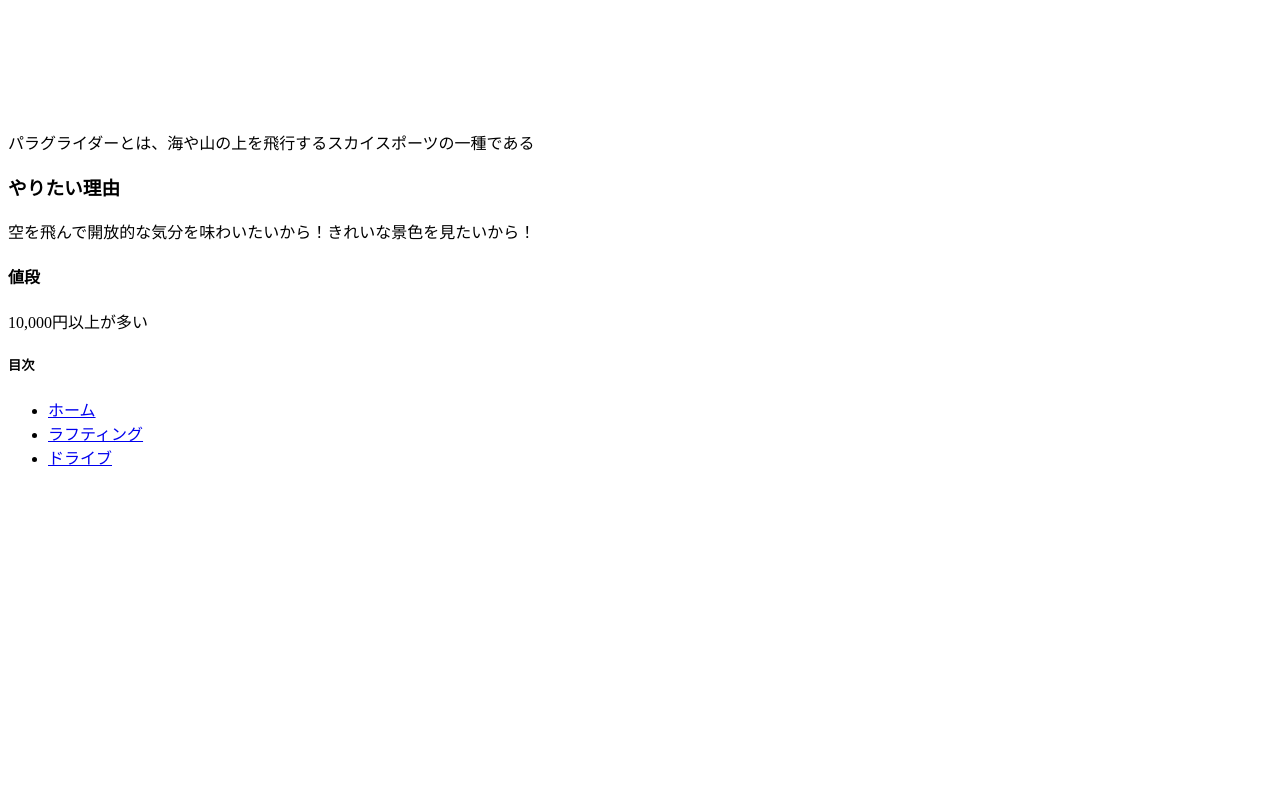
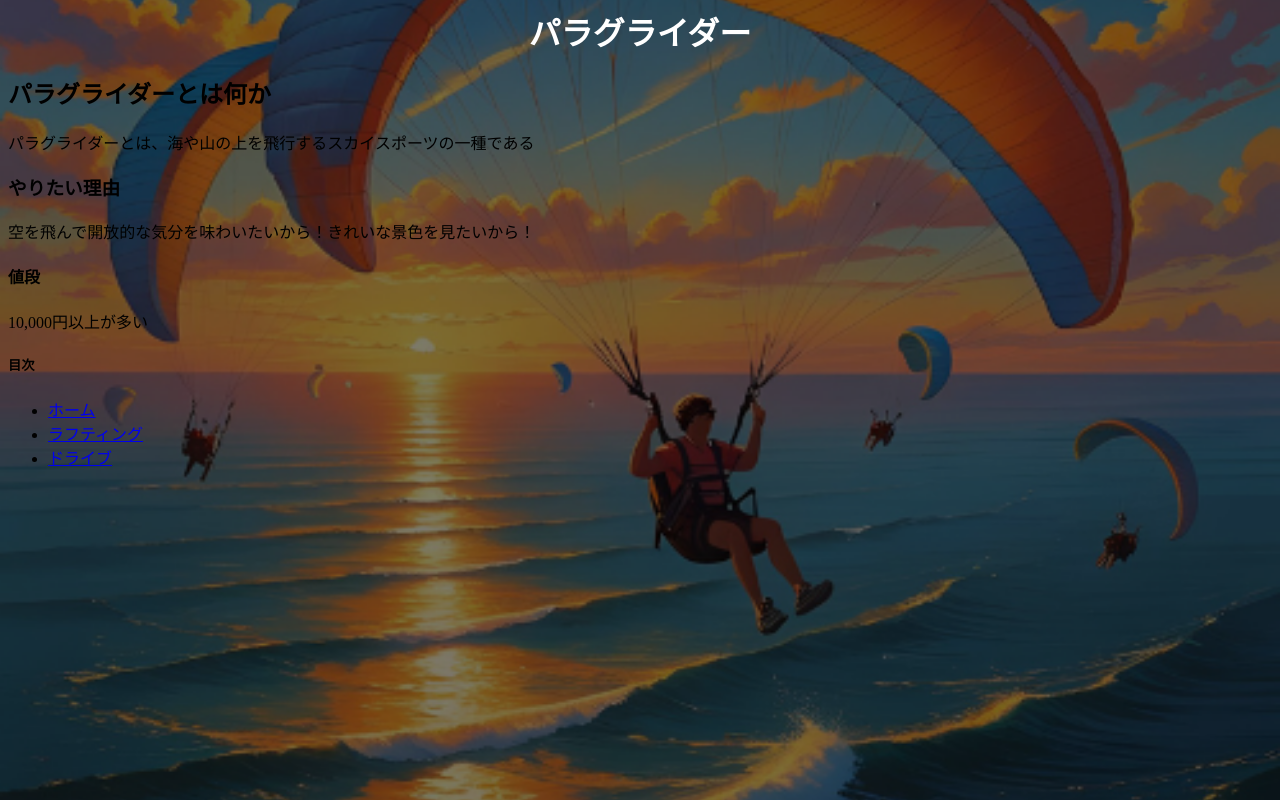
Before and after one commit to s1f10250118/team-project, a plain HTML site: page index1.html in a window 1280 px wide. Drawn offline with Linux system fonts and the light colour scheme.

Commit message:
画像を入れられた

```diff
--- a/css/index1.css
+++ b/css/index1.css
@@ -1,5 +1,5 @@
 body {
-  background-image: url('./画像/パラグライダー２.png');
+  background-image: url('../画像/パラグライダー２.png');
   background-size: cover;
   background-position: center;
   background-repeat: no-repeat;
@@ -10,11 +10,3 @@ h1 {
     text-align: center;
     font-size: 2rem;
 }
-
-h2{
-    color: #fff
-}
-
-p{
-    color:
-}
```
